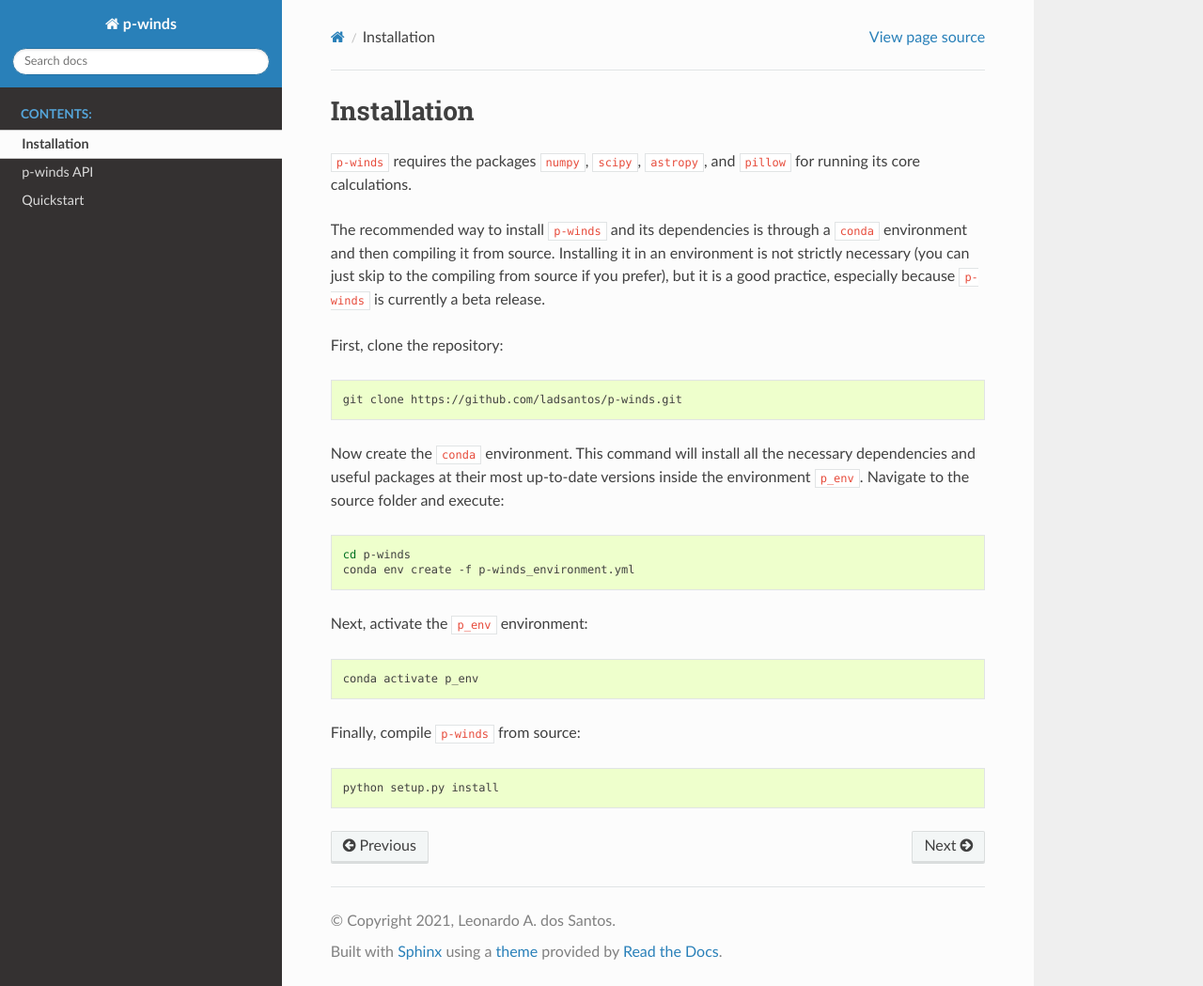
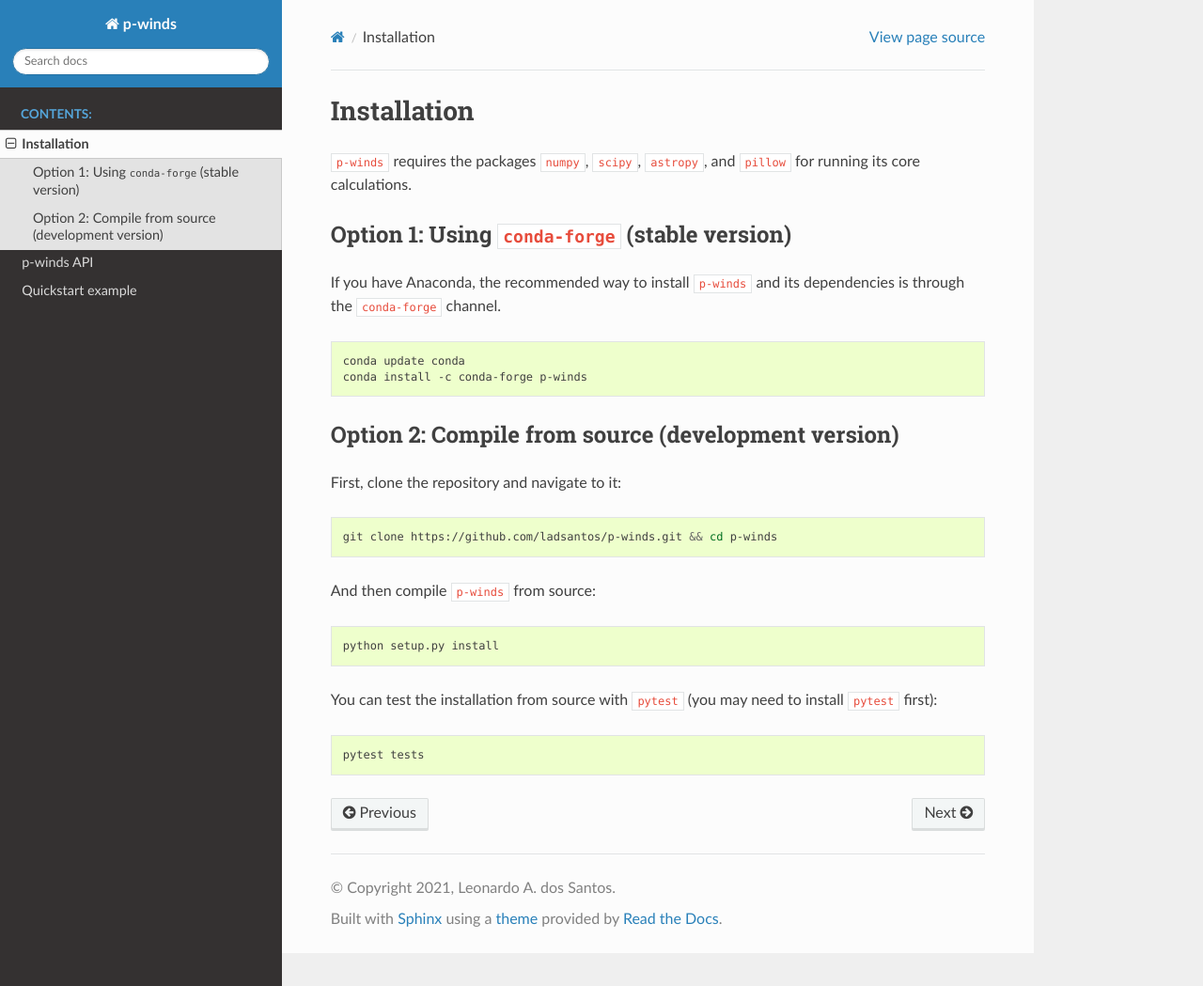
Before and after one commit to ladsantos/p-winds, a Sphinx documentation site: the page built from docs/source/installation.rst, in a window 1280 px wide and 1049 px high. Shown: the whole window at 94% size. Built offline with Sphinx 7.4.7 and the Read the Docs theme 2.0.0, drawn with Linux system fonts in a browser that asks for light colours.

Commit message:
Several updates related to installation instructions.

```diff
--- a/docs/source/installation.rst
+++ b/docs/source/installation.rst
@@ -4,35 +4,35 @@ Installation
 ``p-winds`` requires the packages ``numpy``, ``scipy``, ``astropy``, and
 ``pillow`` for running its core calculations.
 
-The recommended way to install ``p-winds`` and its dependencies is through a
-``conda`` environment and then compiling it from source. Installing it in an
-environment is not strictly necessary (you can just skip to the compiling from
-source if you prefer), but it is a good practice, especially because ``p-winds``
-is currently a beta release.
+Option 1: Using ``conda-forge`` (stable version)
+------------------------------------------------
 
-First, clone the repository:
+If you have Anaconda, the recommended way to install ``p-winds`` and its
+dependencies is through the ``conda-forge`` channel.
 
 .. code-block:: bash
 
-   git clone https://github.com/ladsantos/p-winds.git
+   conda update conda
+   conda install -c conda-forge p-winds
 
-Now create the ``conda`` environment. This command will install all the
-necessary dependencies and useful packages at their most up-to-date versions
-inside the environment ``p_env``. Navigate to the source folder and execute:
+Option 2: Compile from source (development version)
+---------------------------------------------------
+
+First, clone the repository and navigate to it:
 
 .. code-block:: bash
 
-   cd p-winds
-   conda env create -f p-winds_environment.yml
+   git clone https://github.com/ladsantos/p-winds.git && cd p-winds
 
-Next, activate the ``p_env`` environment:
-
-.. code-block:: bash
-
-   conda activate p_env
-
-Finally, compile ``p-winds`` from source:
+And then compile ``p-winds`` from source:
 
 .. code-block:: bash
 
    python setup.py install
+
+You can test the installation from source with ``pytest`` (you may need to
+install ``pytest`` first):
+
+.. code-block:: bash
+
+   pytest tests
```
Also changed, not shown: README.md (+23 -8 lines), docs/source/index.rst (+0 -7 lines), docs/source/quickstart.ipynb.
